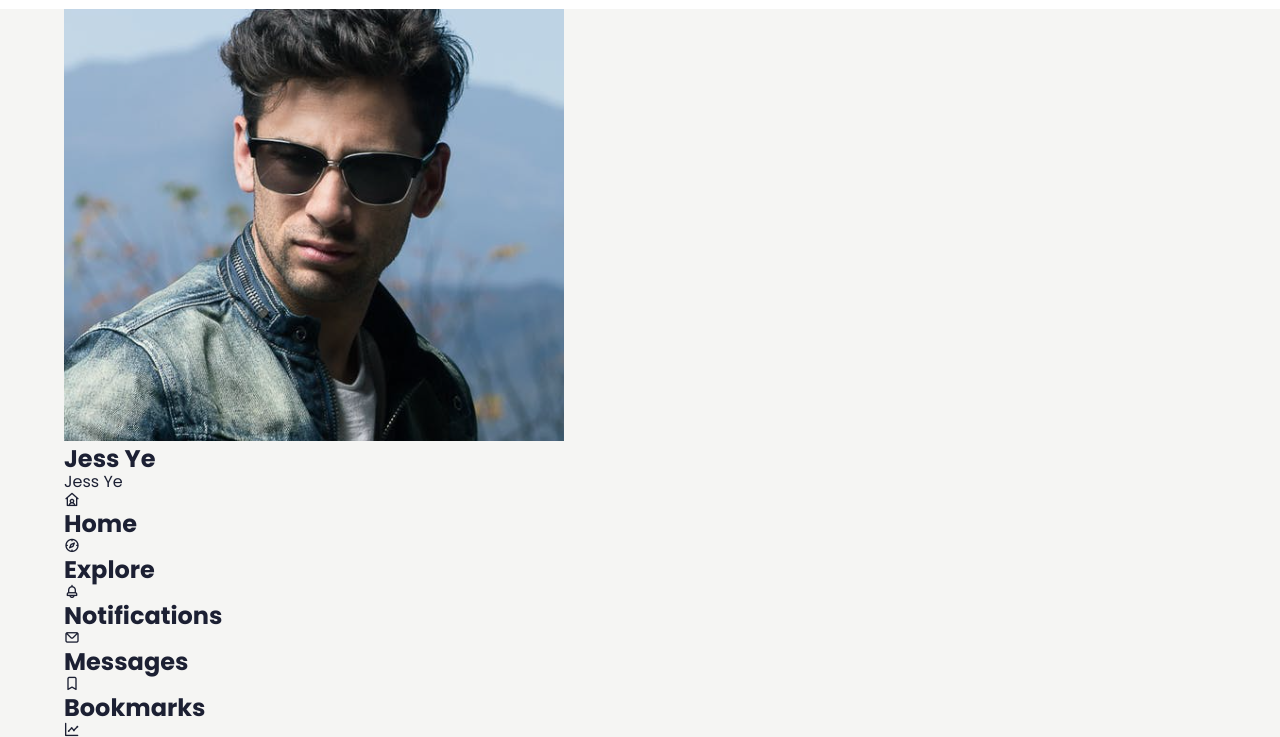
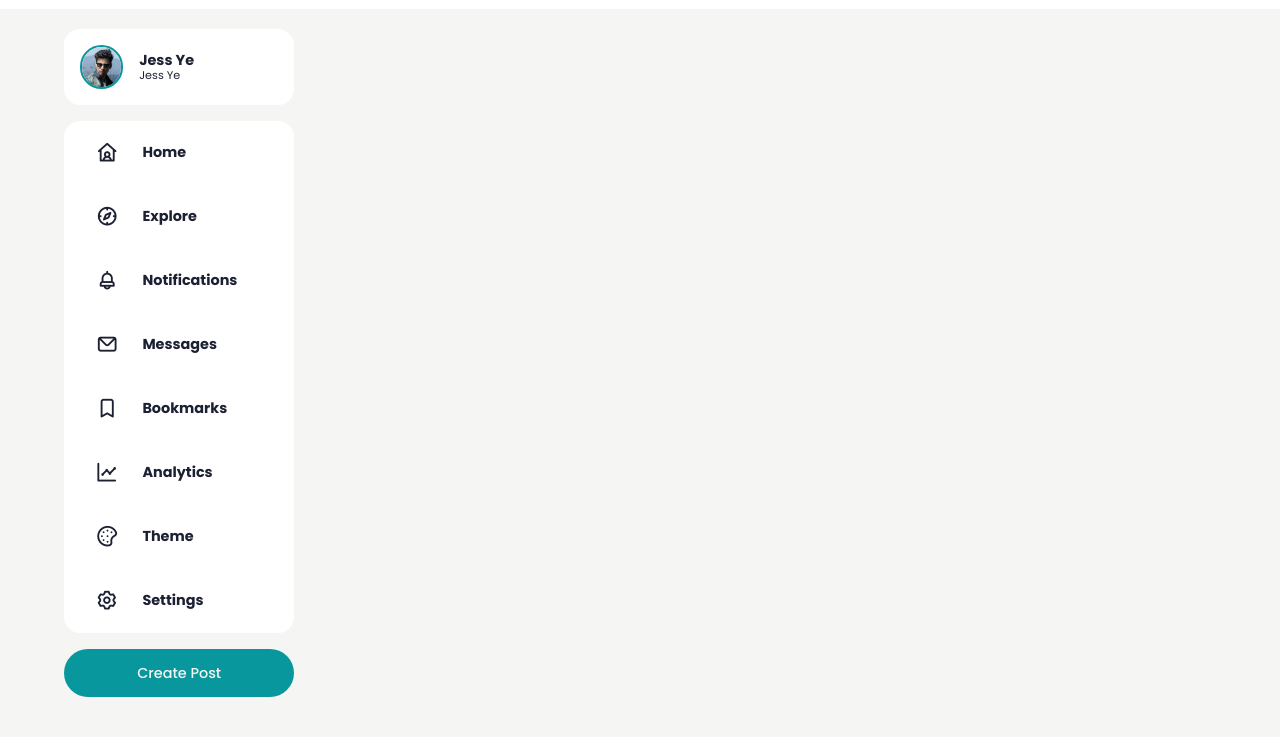
Before and after one commit to LinfeiFu/Top-Social-Project, a website built with Vite: page client/index.html in a window 1280 px wide. Shown: the part 57-794 px from the top of the page. Built offline with nearby package versions, Linux system fonts and the light colour scheme.

Commit message:
created frames css for left sidebar

```diff
--- a/client/index.css
+++ b/client/index.css
@@ -8,8 +8,13 @@
 
 /* Frames */
 @import "./src/css/frames/nav/nav.css";
+@import "./src/css/frames/main/main.css";
 
 /* components */
 @import "./src/css/components/button.css";
 @import "./src/css/components/profile.css";
 @import "./src/css/components/search.css";
+
+
+@import "./src/css/frames/main/left/main_left.css";
+@import "./src/css/frames/main/left/main_left_side.css"
--- a/client/index.html
+++ b/client/index.html
@@ -39,7 +39,7 @@
       <!-- Profile MAIN left -->
       <a href="/" class="profile">
 
-        <div class="prpfile-photo">
+        <div class="profile-photo">
           <img src="./public/images/profile/profile_1.png" alt="profile-photo">
         </div>
         <div class="profile-description">
--- a/client/package.json
+++ b/client/package.json
@@ -6,9 +6,12 @@
   "scripts": {
     "dev": "vite",
     "build": "vite build",
-    "preview": "vite preview"
+    "preview": "vite preview",
+    "lint":"eslint .",
+    "lint:fix": "eslint . --fix"
   },
   "devDependencies": {
+    "eslint": "^8.47.0",
     "vite": "^4.4.5"
   },
   "dependencies": {
--- /dev/null
+++ b/client/src/css/frames/main/left/main_left.css
@@ -0,0 +1,39 @@
+:root {
+    --left-profile-background-color: #fff;
+    --left-profile-padding: 1rem;
+    --left-profile-radius: 1rem;
+}
+
+.main-left {
+    position: sticky;
+    height: 100vh;
+    min-width: 200px;
+    overflow-x: hidden;
+    top: -1rem;
+}
+
+.main-left h2{
+    font-size: 0.9rem;
+}
+
+.main-left .profile {
+    display: flex;
+    align-items: center;
+    padding: var(--left-profile-padding);
+    background-color: var(--left-profile-background-color);
+    border-radius: var(--left-profile-radius);
+    column-gap: 1rem;
+    margin-bottom: 1rem;
+    width: 100%;
+}
+
+.main-left .profile p {
+    font-size: 0.7rem;
+}
+
+.main-left .btn {
+    margin-top: 1rem;
+    width: 100%;
+    text-align: center;
+    padding: var(--left-profile-padding);
+}
--- /dev/null
+++ b/client/src/css/frames/main/left/main_left_side.css
@@ -0,0 +1,28 @@
+.main-left .sidebar {
+    background-color: var(--left-profile-background-color);
+    border-radius: var(--left-profile-radius);
+}
+
+.main-left .sidebar .menu-item {
+    position: relative;
+    display: flex;
+    align-items: center;
+    height: 4rem;
+    cursor: pointer;
+    transition: all 300ms ease;
+}
+
+.main-left .sidebar .menu-item:hover {
+    background-color: var(--color-white);
+}
+
+.main-left .sidebar i {
+    position: relative;
+    font-size: 1.4rem;
+    color: var(--color-gray);
+    margin-left: 2rem;
+}
+
+.main-left .sidebar h2 {
+    margin-left: 1.5rem;
+}
--- /dev/null
+++ b/client/src/css/frames/main/main.css
@@ -0,0 +1,11 @@
+main {
+    position: relative;
+    top: 5.4rem;
+}
+
+main .container {
+    display: grid;
+    position: relative;
+    grid-template-columns: 18vw auto 20vw;
+    column-gap: 2rem;
+}
```
Also changed, not shown: client/.eslintrc.json (added), 1 other file.
